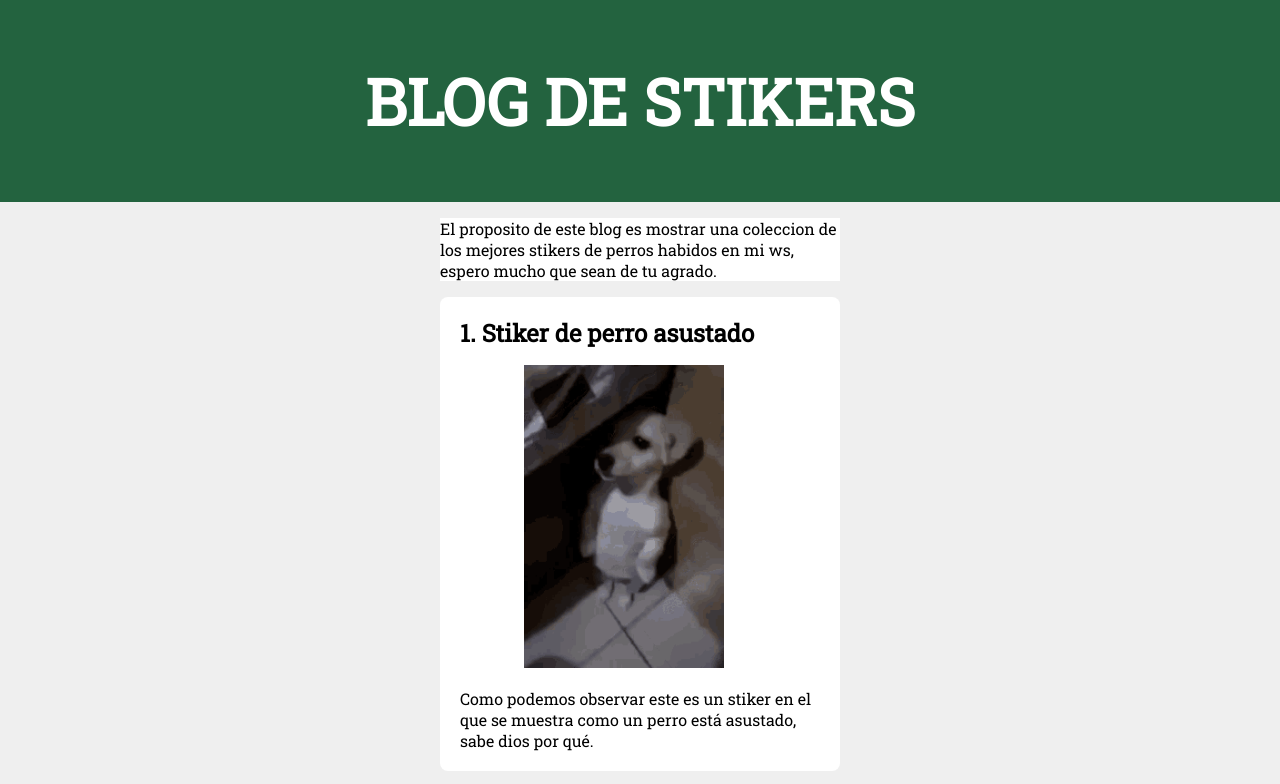
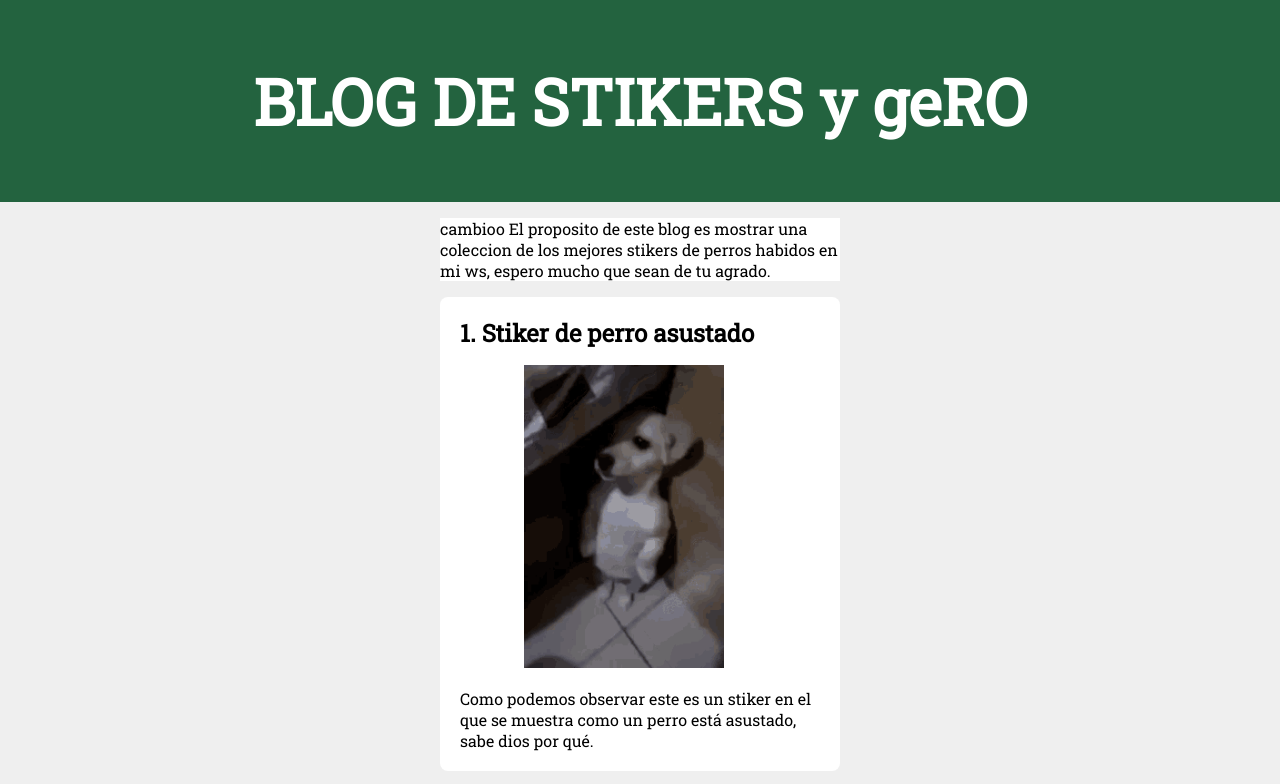
Before and after one commit to jomaMRO/Blog-de-stikers-, a plain HTML site: page Html Practica/index.html in a window 1280 px wide. Shown: the top 784 px of the page. Drawn offline with Linux system fonts and the light colour scheme.

Commit message:
cambie el titulo

```diff
--- a/Html Practica/index.html
+++ b/Html Practica/index.html
@@ -5,14 +5,14 @@
 </head>
 <body>
     <header>
-        <h1 id="titulo">BLOG DE STIKERS</h1>
+        <h1 id="titulo">BLOG DE STIKERS y geRO</h1>
         <link rel="preconnect" href="https://fonts.googleapis.com">
         <link rel="preconnect" href="https://fonts.gstatic.com" crossorigin>
         <link href="https://fonts.googleapis.com/css2?family=Roboto+Slab&display=swap" rel="stylesheet">
         <link rel="stylesheet" href="estilos.css">
     </header>
     <section class="container">
-        <p id="p1">El proposito de este blog es mostrar una coleccion de los mejores stikers
+        <p id="p1">cambioo El proposito de este blog es mostrar una coleccion de los mejores stikers
             de perros habidos en mi ws, espero mucho que sean de tu agrado.</p>
         <article class="post">
         <h2 >1. Stiker de perro asustado</h2>
```
